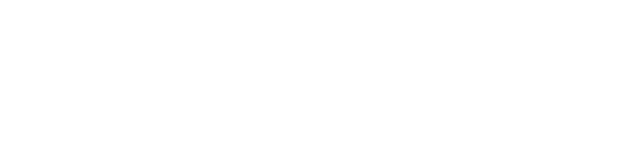
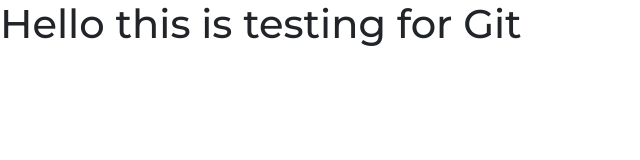
Before and after one commit to K-naing-khant/Cart-Management, a website: page index.html in a window 1280 px wide. Shown: the whole page, without its empty margins (0-640 px from the left). Drawn offline with nearby package versions, Linux system fonts and the light colour scheme.

Commit message:
second push

```diff
--- a/index.html
+++ b/index.html
@@ -8,6 +8,8 @@
 </head>
 <body>
 
+  <h1>Hello this is testing for Git</h1>
+
   <script src="./js/app.js"></script>
 </body>
 </html>
```
